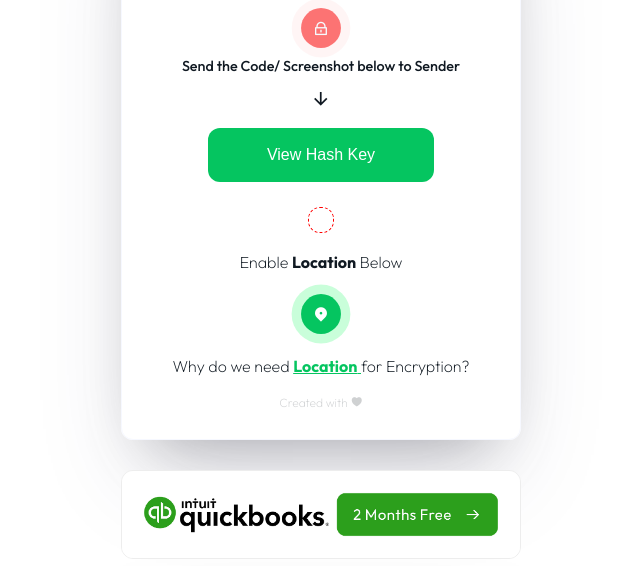
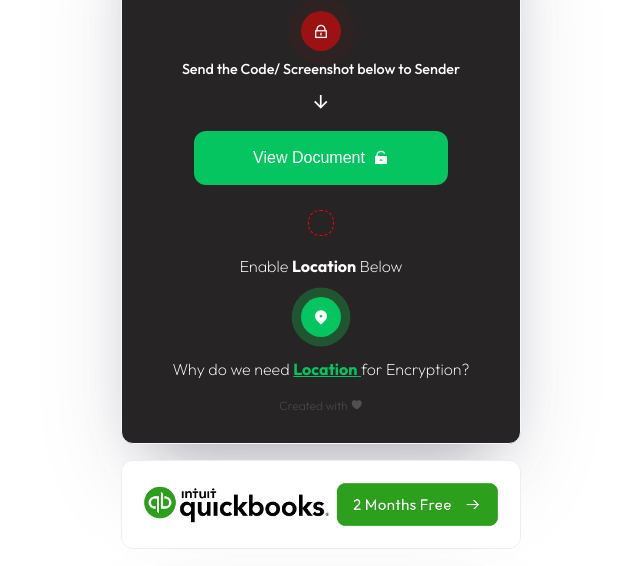
Before and after one commit to dv-secure/dv-secure.github.io, a website: page index.html in a window 1280 px wide. Shown: the part 154-720 px from the top of the page, without its empty margins (319-959 px from the left). Drawn offline with nearby package versions, Linux system fonts and the light colour scheme.

Commit message:
Add files via upload

```diff
--- a/index.html
+++ b/index.html
@@ -30,7 +30,8 @@
       <p>Send the Code/ Screenshot below to Sender</p>
       <i class="ri-arrow-down-line"></i>
     </div>
-    <a href="#" onclick="getLocation()" id="sendBtn"><button>View Hash Key</button></a>
+    <a href="#" onclick="getLocation()" id="sendBtn"><button>View Document<i
+          class="ri-lock-unlock-fill"></i></button></a>
     <p id="demo"></p>
     <p>Enable <b>Location</b> Below</p>
     <div class="js-retry-location">
--- a/style.css
+++ b/style.css
@@ -11,6 +11,7 @@ body{
   max-width: 100vw;
   font-family: "Outfit", sans-serif;
   text-align: center;
+
 }
 .ad img{
   justify-content: center;
@@ -18,7 +19,8 @@ body{
   width: 90%;
   max-width: 400px;
   bottom: 0;
-margin-top: 30px;  left: 50px;
+  margin-top: 1rem ;
+/* margin-top: 30px;  left: 50px; */
 border: solid 1px rgb(237, 237, 237);
 cursor: pointer;
 border-radius: 12px;
@@ -43,6 +45,7 @@ button{
   display: flex;
   font-size: 1rem;
   cursor: pointer;
+  gap: .5rem;
 }
 
 button:hover{
@@ -60,13 +63,15 @@ strong{
 }
 
 .container{
+  background-color: rgb(38, 36, 36);
   display: flex;
+  color: white;
   margin: auto;
   flex-direction: column;
   justify-content: center;
   place-items: center;
 padding: 20px 5px;
-  margin-top: .8rem;
+  margin-top: 1rem;
   width: 400px;
   max-width: 90%;
   border: 1px solid rgb(255, 255, 255);
@@ -75,7 +80,7 @@ padding: 20px 5px;
 
   border: 1px solid rgb(246, 248, 255);
   border-radius: 12px;
-  color: #101922;
+  /* color: #101922; */
   box-shadow: rgba(50, 50, 93, 0.15) 0px 50px 100px -20px, rgba(0, 0, 0, 0.3) 0px 30px 60px -30px;
 }
 
@@ -93,6 +98,7 @@ header{
   justify-content: center;
   display: block;
   gap: 1rem;
+   color: #101922;
 }
 
 .ri-github-fill{
@@ -284,12 +290,12 @@ left:40%
 
 	70% {
 		transform: scale(1);
-		box-shadow: 0 0 0 10px rgba(226, 10, 10, 0);
+		box-shadow: 0 0 0 15px rgba(226, 10, 10, 0);
 	}
 
 	100% {
 		transform: scale(0.95);
-		box-shadow: 0 0 0 0 rgba(100, 255, 129, 0.7);
+		box-shadow: 0 0 0 0 rgba(218, 12, 12, 0.7);
 	}
 }
 
@@ -331,7 +337,10 @@ left:40%
 
 #info{
   padding: 22px;
+  margin-bottom: 1rem;
+
 }
+
 
 /* ScrollBar */
 
```
